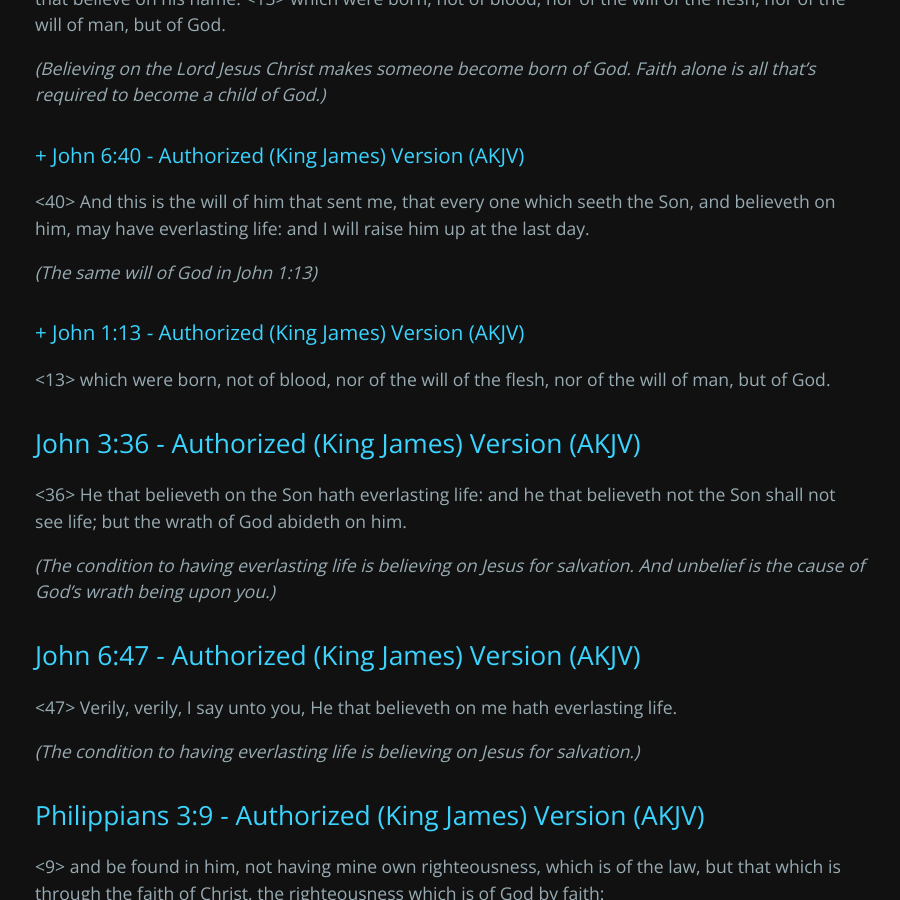
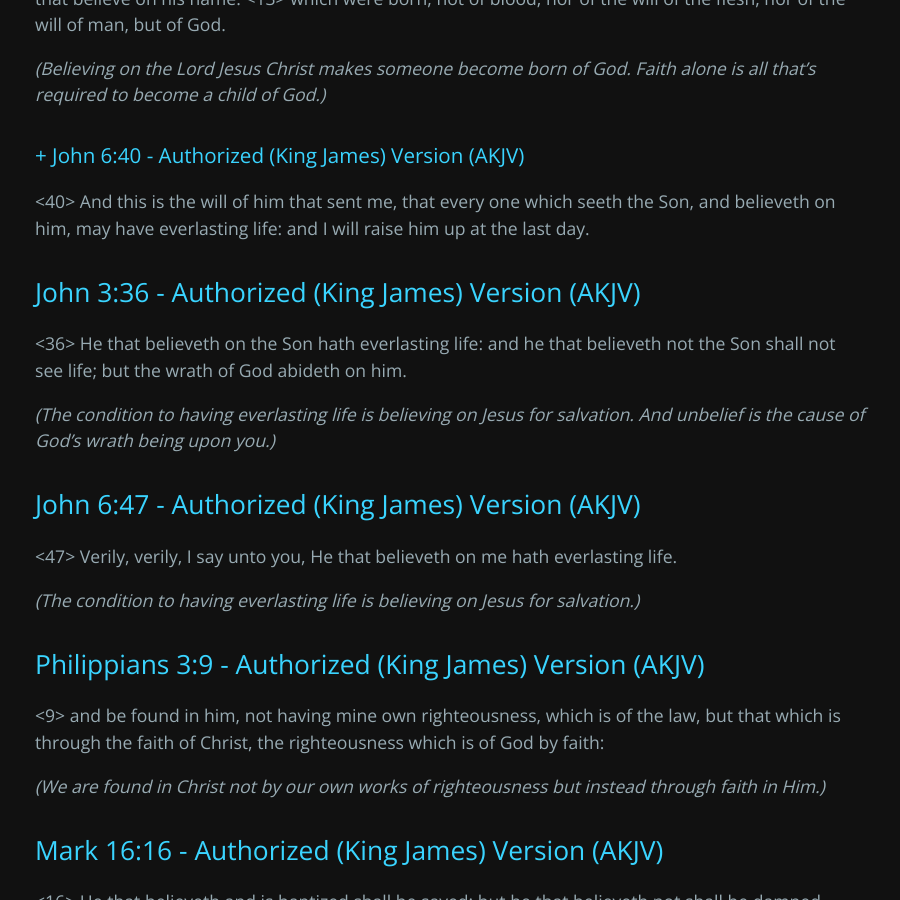
Before and after one commit to doctrinedatabase/doctrine, a Jekyll site: the page built from doctrines/soteriology/faithalone.md, in a window 1280 px wide and 900 px high, scrolled down 1023 px. Shown: the whole window, without its empty margins (189-1089 px from the left). Built offline with Jekyll 4.4.1, drawn with Linux system fonts in a browser that asks for light colours.

Commit message:
Update faithalone.md

```diff
--- a/doctrines/soteriology/faithalone.md
+++ b/doctrines/soteriology/faithalone.md
@@ -22,10 +22,6 @@ _(Believing on the Lord Jesus Christ makes someone become born of God. Faith alo
 
 ### + John 6:40 - Authorized (King James) Version (AKJV)
 <40> And this is the will of him that sent me, that every one which seeth the Son, and believeth on him, may have everlasting life: and I will raise him up at the last day.
-
-_(The same will of God in John 1:13)_
-### + John 1:13 - Authorized (King James) Version (AKJV)
-<13> which were born, not of blood, nor of the will of the flesh, nor of the will of man, but of God.
 
 ## John 3:36 - Authorized (King James) Version (AKJV)
 <36> He that believeth on the Son hath everlasting life: and he that believeth not the Son shall not see life; but the wrath of God abideth on him.
```
